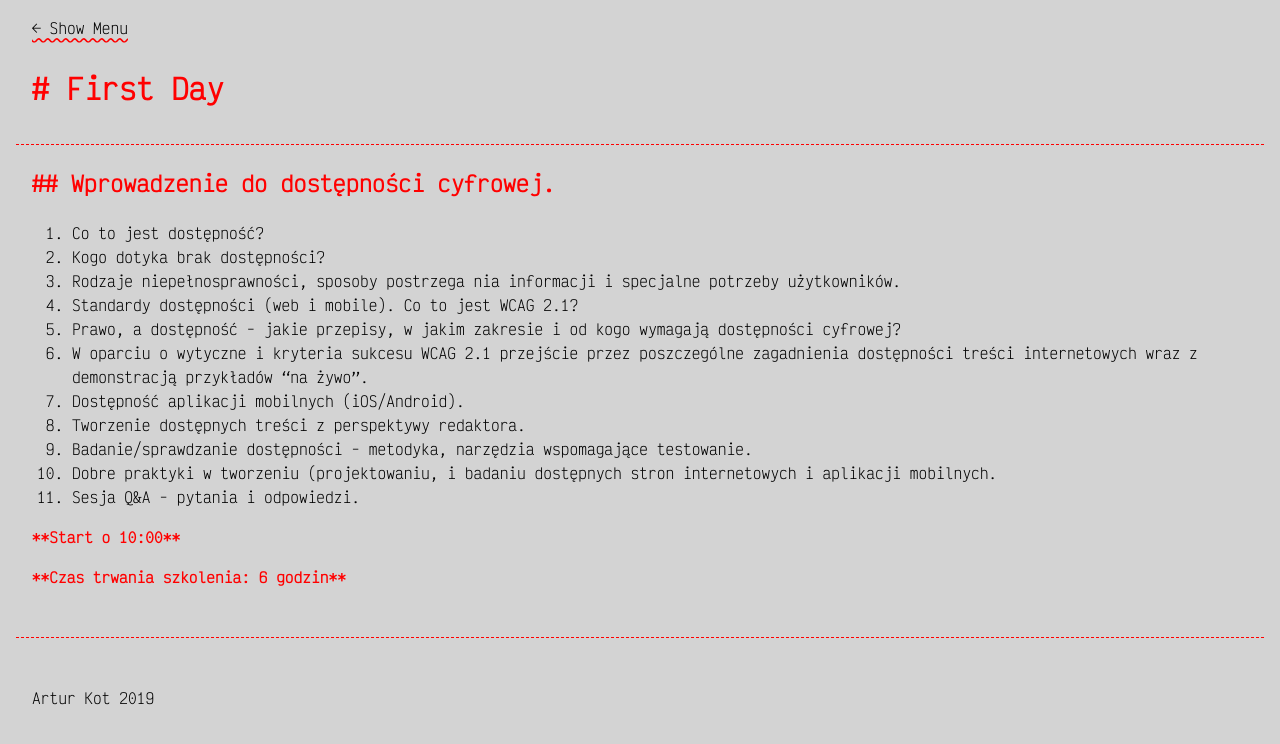
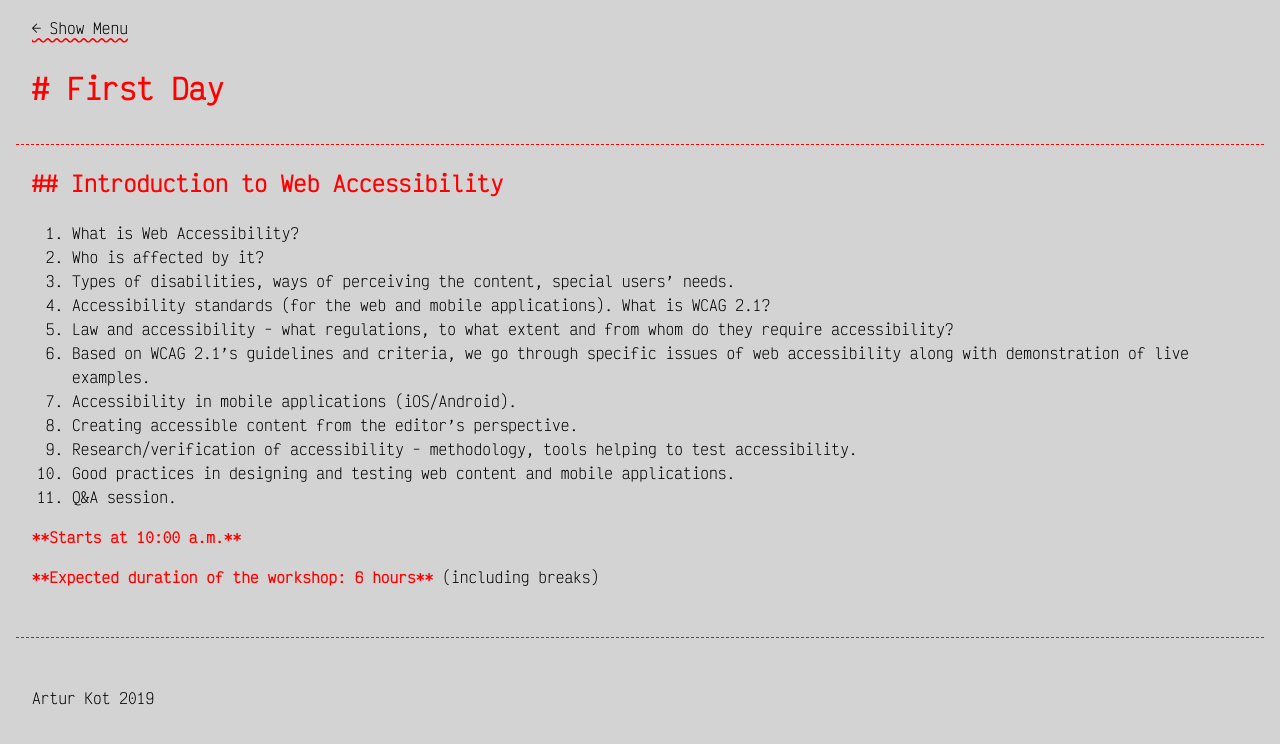
Before and after one commit to xfiveco/xfive-days-2019, a Jekyll site: the page built from first-day.md, in a window 1280 px wide. Shown: the top 744 px of the page. Built offline with Jekyll 4.4.1, drawn with Linux system fonts in a browser that asks for light colours.

Commit message:
Translate the first day content to EN

```diff
--- a/first-day.md
+++ b/first-day.md
@@ -1,23 +1,22 @@
 ---
 layout: default
 title: First Day
-lang: pl
 ---
 
-## Wprowadzenie do dostępności cyfrowej.
+## Introduction to Web Accessibility
 
-1. Co to jest dostępność?
-2. Kogo dotyka brak dostępności?
-3. Rodzaje niepełnosprawności, sposoby postrzega nia informacji i specjalne potrzeby użytkowników.
-4. Standardy dostępności (web i mobile). Co to jest WCAG 2.1?
-5. Prawo, a dostępność - jakie przepisy, w jakim zakresie i od kogo wymagają dostępności cyfrowej?
-6. W oparciu o wytyczne i kryteria sukcesu WCAG 2.1 przejście przez poszczególne zagadnienia dostępności treści internetowych wraz z demonstracją przykładów "na żywo".
-7. Dostępność aplikacji mobilnych (iOS/Android).
-8. Tworzenie dostępnych treści z perspektywy redaktora.
-9. Badanie/sprawdzanie dostępności - metodyka, narzędzia wspomagające testowanie.
-10. Dobre praktyki w tworzeniu (projektowaniu, i badaniu dostępnych stron internetowych i aplikacji mobilnych.
-11. Sesja Q&A - pytania i odpowiedzi.
+1. What is Web Accessibility?
+2. Who is affected by it?
+3. Types of disabilities, ways of perceiving the content, special users' needs.
+4. Accessibility standards (for the web and mobile applications). What is WCAG 2.1?
+5. Law and accessibility - what regulations, to what extent and from whom do they require accessibility?
+6. Based on WCAG 2.1's guidelines and criteria, we go through specific issues of web accessibility along with demonstration of live examples.
+7. Accessibility in mobile applications (iOS/Android).
+8. Creating accessible content from the editor's perspective.
+9. Research/verification of accessibility - methodology, tools helping to test accessibility.
+10. Good practices in designing and testing web content and mobile applications.
+11. Q&A session.
 
-**Start o 10:00**
+**Starts at 10:00 a.m.**
 
-**Czas trwania szkolenia: 6 godzin**
+**Expected duration of the workshop: 6 hours** (including breaks)
```
